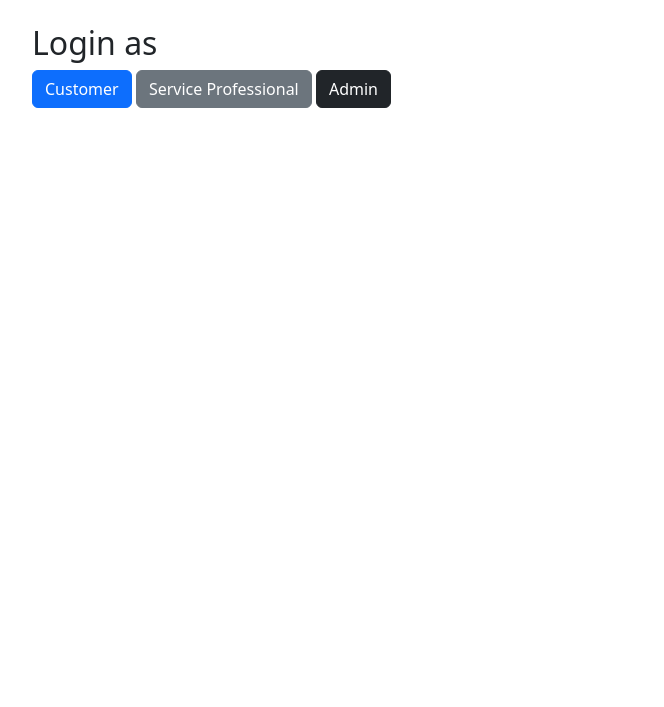
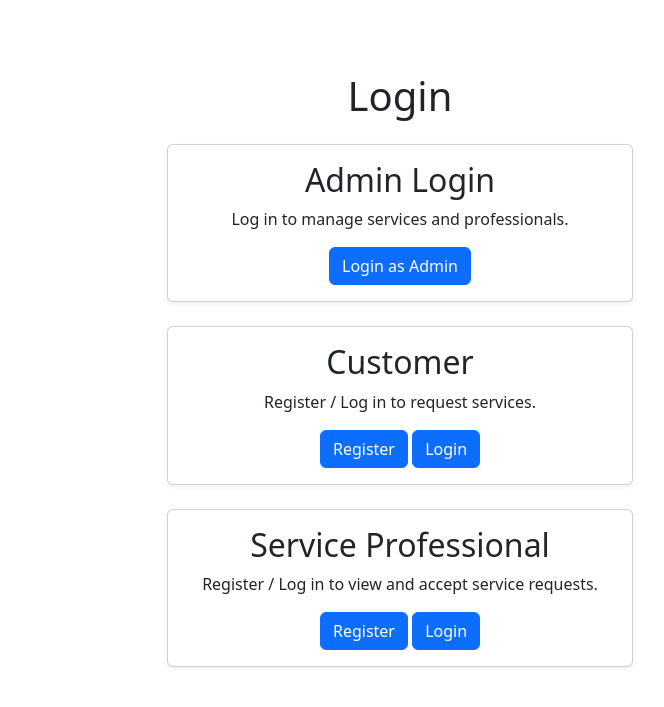
Before and after one commit to dhirajp1603/MAD-1, a Flask app: page /login in a window 1280 px wide. Shown: the part 56-763 px from the top of the page, without its empty margins (240-904 px from the left). Run offline with Flask 3, Linux system fonts and the light colour scheme.

Commit message:
Updated loginseparator

```diff
--- a/templates/loginseparator.html
+++ b/templates/loginseparator.html
@@ -1,10 +1,49 @@
-{% extends "layout.html" %}
+{% extends 'layout.html' %}
 
-{% block title %}Login - Household Services{% endblock %}
+{% block title %}
+    Login
+{% endblock %}
 
 {% block content %}
-    <h2>Login as</h2>
-    <a href="{{ url_for('login_customer') }}" class="btn btn-primary">Customer</a>
-    <a href="{{ url_for('login_service_professional') }}" class="btn btn-secondary">Service Professional</a>
-    <a href="{{ url_for('login_admin') }}" class="btn btn-dark">Admin</a> <!-- Admin Login Button -->
+<div class="container mt-5">
+    <h1 class="text-center mb-4">Login</h1>
+    <div class="row justify-content-center">
+        <div class="col-md-8"> <!-- Set a uniform column width for the overall section -->
+            <div class="row">
+                <div class="col-md-12 mb-4"> <!-- Admin Login should also be full width -->
+                    <div class="card shadow-sm">
+                        <div class="card-body text-center">
+                            <h2 class="card-title">Admin Login</h2>
+                            <p class="card-text">Log in to manage services and professionals.</p>
+                            <a href="{{ url_for('login_admin') }}" class="btn btn-primary btn-block">Login as Admin</a>
+                        </div>
+                    </div>
+                </div>
+            </div>
+            <div class="row">
+                <div class="col-md-45 mb-4"> <!-- Equal width for Customer and Service Professional -->
+                    <div class="card shadow-sm">
+                        <div class="card-body text-center">
+                            <h2 class="card-title">Customer</h2>
+                            <p class="card-text">Register / Log in to request services.</p>
+                            <a href="{{ url_for('register_customer') }}" class="btn btn-primary btn-block">Register</a>
+                            <a href="{{ url_for('login_customer') }}" class="btn btn-primary btn-block">Login</a>
+                        </div>
+                    </div>
+                </div>
+                <div class="col-md-45 mb-4"> <!-- Match the width of the Customer block -->
+                    <div class="card shadow-sm">
+                        <div class="card-body text-center">
+                            <h2 class="card-title">Service Professional</h2>
+                            <p class="card-text">Register / Log in to view and accept service requests.</p>
+                            <a href="{{ url_for('register_service_professional') }}" class="btn btn-primary btn-block">Register</a>
+                            <a href="{{ url_for('login_service_professional') }}" class="btn btn-primary btn-block">Login</a>
+                        </div>
+                    </div>
+                </div>
+            </div>
+
+        </div>
+    </div>
+</div>
 {% endblock %}
```
